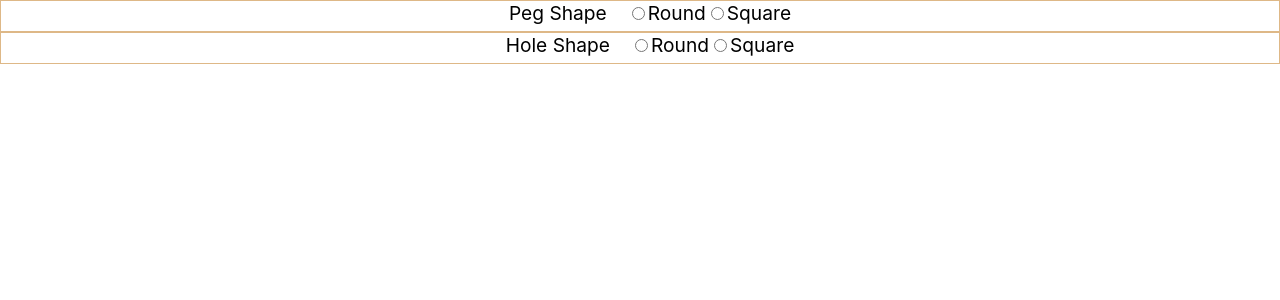
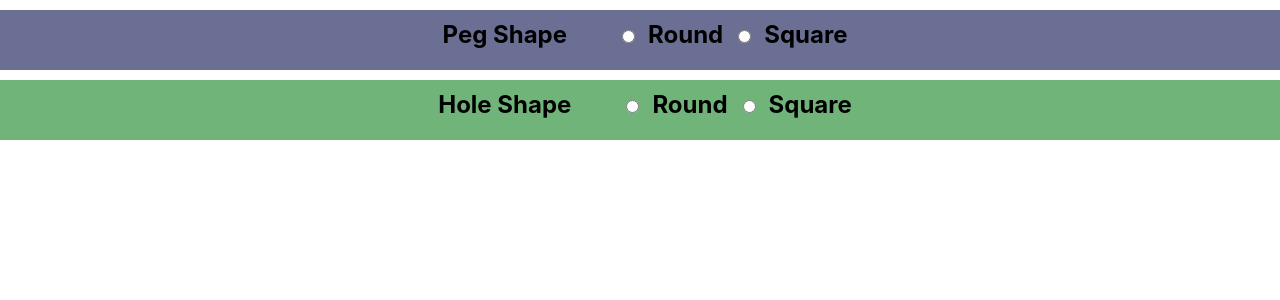
Before and after one commit to jpickard393/form-data, a React (Create React App) app: page / in a window 1280 px wide. Shown: the top 300 px of the page. Built offline with nearby package versions, Linux system fonts and the light colour scheme.

Commit message:
datatypes fixed- only selects one radio

```diff
--- a/src/App.css
+++ b/src/App.css
@@ -41,8 +41,23 @@
   padding:20px;
 }
 
+.mainForm{
+  width:50%;
+}
+.toggle { margin:10px;}
+.optionLabel{margin-right:30px;}
+
 .holeOptions, .pegOptions{
-  border:1px solid burlywood;
-  height:30px;
-  font-size: larger;
+  margin-top: 10px;
+  padding-top:10px;
+  font-weight: bold;
+  height:50px;
+  font-size: x-large
 }
+
+.holeOptions {
+  background-color:rgb(113, 180, 122);
+}
+.pegOptions {
+  background-color:rgb(107, 111, 147);
+}
--- a/src/components/HoleOptions.jsx
+++ b/src/components/HoleOptions.jsx
@@ -1,4 +1,4 @@
-import React, { useEffect } from "react";
+import React from "react";
 import { ButtonGroup, ToggleButton } from "react-bootstrap";
 const HoleOptions = ({ selectionData, handleOnChange }) => {
   const radios = [
@@ -6,23 +6,23 @@ const HoleOptions = ({ selectionData, handleOnChange }) => {
     { name: "Square", value: "square" },
   ];
 
-  useEffect(() => {
-    console.log("selectionData.hole", selectionData.hole);
-  });
-
   return (
     <div>
       <ButtonGroup className="holeOptions">
         <label className="optionLabel">Hole Shape</label>
         {radios.map((radio, idx) => (
           <ToggleButton
+            className="toggle"
             key={idx}
             id={`hole-${idx}`}
             type="radio"
             name="holeRadio"
             value={radio.value}
-            checked={selectionData.hole === radio.value}
-            onChange={handleOnChange}
+            checked={
+              selectionData.name === "hole" &&
+              selectionData.value === radio.value
+            }
+            onChange={(e) => handleOnChange(e, "hole")}
           >
             {radio.name}
           </ToggleButton>
--- a/src/components/MainForm.jsx
+++ b/src/components/MainForm.jsx
@@ -1,12 +1,11 @@
 import React, { useState } from "react";
 import HoleOptions from "./HoleOptions";
 import PegOptions from "./PegOptions";
-import { ButtonGroup } from "react-bootstrap";
 
 const setInitialSelectionValues = () => ({
   peg: "",
   hole: "",
-  useSledgeHammer: false,
+  forceIt: false,
 });
 
 const MainForm = () => {
@@ -14,28 +13,20 @@ const MainForm = () => {
     setInitialSelectionValues()
   );
 
-  // need to match up the peg and the hole
-  // based on the target type and value
-  const handleHoleOnChange = (event) => {
-    const newValue = event.target.value;
-    setSelectionData({ hole: newValue });
+  // need to keep existing state.  ie. both peg and hole not refresh
+  const handleOnChange = (e, dataType) => {
+    const property = e?.target?.value;
+    setSelectionData({ name: dataType, value: property });
   };
 
-  const handlePegOnChange = (event) => {
-    const newValue = event.target.value;
-    setSelectionData({ peg: newValue });
-  };
+  console.log(selectionData);
+
+  const formData = { selectionData, handleOnChange };
 
   return (
     <>
-      <PegOptions
-        selectionData={selectionData}
-        handleOnChange={handlePegOnChange}
-      />
-      <HoleOptions
-        selectionData={selectionData}
-        handleOnChange={handleHoleOnChange}
-      />
+      <PegOptions {...formData} />
+      <HoleOptions {...formData} />
     </>
   );
 };
--- a/src/components/PegOptions.jsx
+++ b/src/components/PegOptions.jsx
@@ -1,4 +1,4 @@
-import React, { useEffect } from "react";
+import React from "react";
 import { ButtonGroup, ToggleButton } from "react-bootstrap";
 const PegOptions = ({ selectionData, handleOnChange }) => {
   const radios = [
@@ -6,23 +6,23 @@ const PegOptions = ({ selectionData, handleOnChange }) => {
     { name: "Square", value: "square" },
   ];
 
-  useEffect(() => {
-    console.log("selectionData.peg", selectionData.peg);
-  });
-
   return (
     <div>
       <ButtonGroup className="pegOptions">
         <label className="optionLabel">Peg Shape</label>
         {radios.map((radio, idx) => (
           <ToggleButton
+            className="toggle"
             key={idx}
             id={`peg-${idx}`}
             type="radio"
             name="pegRadio"
             value={radio.value}
-            checked={selectionData.peg === radio.value}
-            onChange={handleOnChange}
+            checked={
+              selectionData.name === "peg" &&
+              selectionData.value === radio.value
+            }
+            onChange={(e) => handleOnChange(e, "peg")}
           >
             {radio.name}
           </ToggleButton>
```
